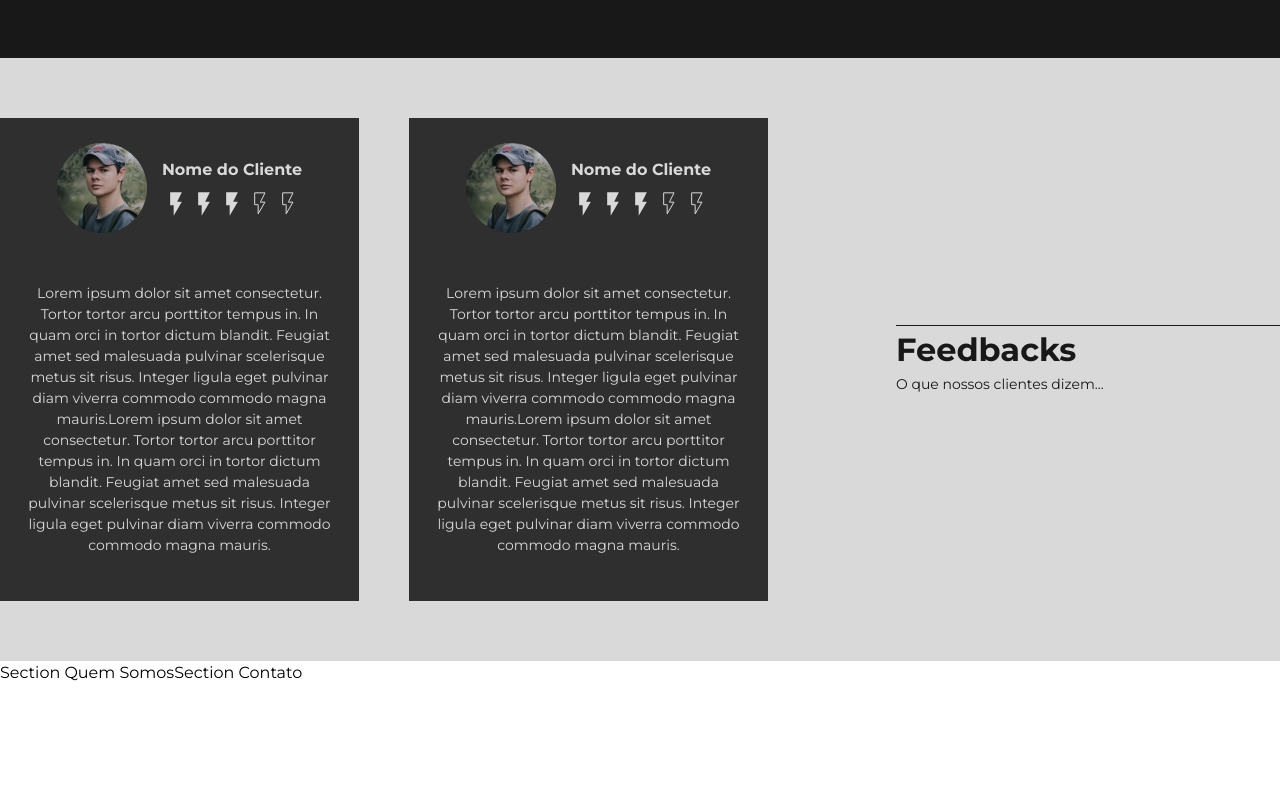
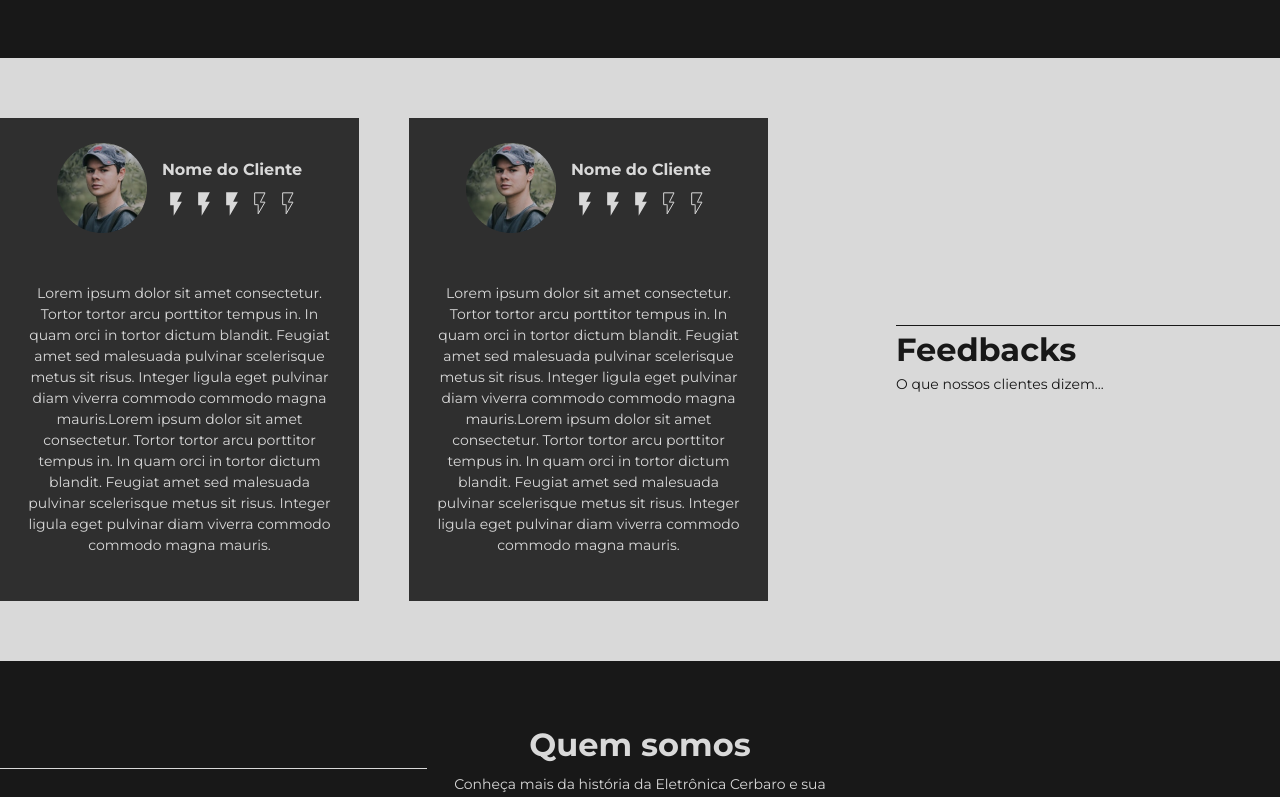
Before and after one commit to Reeginaa/lp-eletronica-cerbaro, a React (Vite) app: page / in a window 1280 px wide. Shown: the part 2000-2797 px from the top of the page. Before the commit the page ends 2685 px from the top, so only its background shows below. Built offline with nearby package versions, Linux system fonts and the light colour scheme.

Commit message:
feat: inicio section quem somos, sem efeitos ainda

```diff
--- a/src/pages/Home/section/QuemSomos/QuemSomos.scss
+++ b/src/pages/Home/section/QuemSomos/QuemSomos.scss
@@ -0,0 +1,62 @@
+.quem-somos{
+  background-color: #181818;
+
+  .header-quem-somos{
+    padding-top: 60px;
+
+    display: grid;
+    grid-template-columns: repeat(3, 1fr);
+    align-items: center;
+    justify-content: center;
+
+    > span.linha{
+      height: 1px;
+      background-color: #D9D9D9;
+      width: 100%;
+    }
+
+    .texto-quem-somos{
+      display: flex;
+      flex-direction: column;
+      align-items: center;
+      justify-content: center;
+      gap: 5px;
+
+      .titulo-quem-somos{
+        font-size: 32px;
+        font-weight: 700;
+        color: #D9D9D9;
+        text-align: center;
+      }
+
+      .subtitulo-quem-somos{
+        font-size: 14px;
+        font-weight: 400;
+        color: #D9D9D9;
+        text-align: center;
+      }
+    }
+  }
+
+  .container{
+    padding: 60px 0;
+
+    display: grid;
+    grid-template-columns: 40% 55%;
+    align-items: center;
+    justify-content: space-between;
+
+    .imagens{
+      display: flex;
+      flex-direction: column;
+      gap: 50px;
+    }
+
+    .texto{
+      color: #D9D9D9;
+      font-size: 14px;
+      font-weight: 400;
+      text-align: justify;
+    }
+  }
+}
--- a/src/pages/Home/section/QuemSomos/QuemSomos.tsx
+++ b/src/pages/Home/section/QuemSomos/QuemSomos.tsx
@@ -4,7 +4,29 @@ function QuemSomos() {
 
   return (
     <>
-      Section Quem Somos
+      <div className="quem-somos">
+        <div className="header-quem-somos">
+          <span className="linha"></span>
+          <div className="texto-quem-somos">
+            <div className="titulo-quem-somos">Quem somos</div>
+            <div className="subtitulo-quem-somos">Conheça mais da história da Eletrônica Cerbaro e sua equipe!</div>
+          </div>
+          <div></div>
+        </div>
+        <div className="container mx-auto">
+          <div className="imagens">
+            <img src="src/assets/images/quem-somos/quem-somos.png" alt="Quem Somos" />
+            <img src="src/assets/images/quem-somos/quem-somos.png" alt="Quem Somos" />
+            <img src="src/assets/images/quem-somos/quem-somos.png" alt="Quem Somos" />
+          </div>
+          <div className="texto">
+            Lorem ipsum dolor sit amet consectetur. Sit sed aliquam eget proin sem diam. Quam sed sed pulvinar at pellentesque. Nulla vitae sit tellus semper egestas pellentesque pulvinar tellus. Rutrum pretium pellentesque at etiam eget tristique enim orci. Amet neque pretium gravida interdum sem blandit amet gravida sit. Vitae libero eu malesuada sit volutpat massa cras. Commodo dui risus habitant nunc lacus.
+            Lorem ipsum dolor sit amet consectetur. Sit sed aliquam eget proin sem diam. Quam sed sed pulvinar at pellentesque. Nulla vitae sit tellus semper egestas pellentesque pulvinar tellus. Rutrum pretium pellentesque at etiam eget tristique enim orci. Amet neque pretium gravida interdum sem blandit amet gravida sit. Vitae libero eu malesuada sit volutpat massa cras. Commodo dui risus habitant nunc lacus.
+            Lorem ipsum dolor sit amet consectetur. Sit sed aliquam eget proin sem diam. Quam sed sed pulvinar at pellentesque. Nulla vitae sit tellus semper egestas pellentesque pulvinar tellus. Rutrum pretium pellentesque at etiam eget tristique enim orci. Amet neque pretium gravida interdum sem blandit amet gravida sit. Vitae libero eu malesuada sit volutpat massa cras. Commodo dui risus habitant nunc lacus.
+            Lorem ipsum dolor sit amet consectetur. Sit sed aliquam eget proin sem diam. Quam sed sed pulvinar at pellentesque. Nulla vitae sit tellus semper egestas pellentesque pulvinar tellus. Rutrum pretium pellentesque
+          </div>
+        </div>
+      </div>
     </>
   )
 }
```
Also changed, not shown: src/assets/images/quem-somos/quem-somos.png (added).
